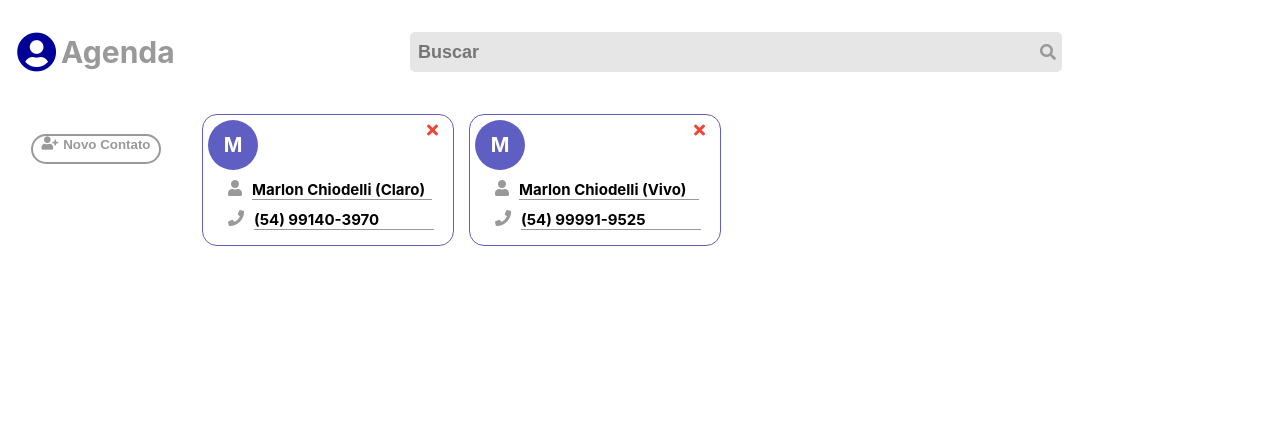
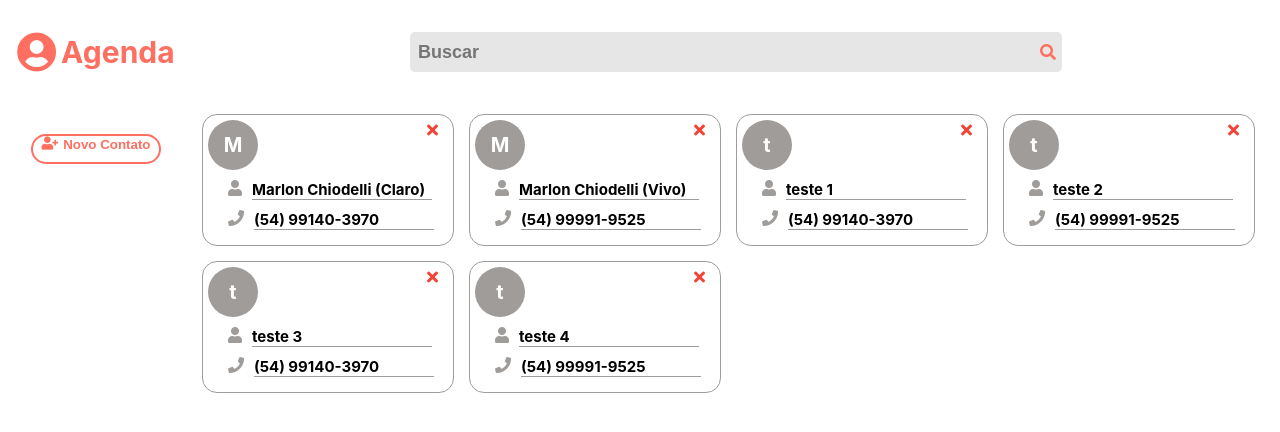
Before and after one commit to MarlonChi/react-agenda, a React app: page / in a window 1280 px wide. Built offline with nearby package versions, Linux system fonts and the light colour scheme.

Commit message:
FirstCommit

```diff
--- a/public/index.html
+++ b/public/index.html
@@ -21,7 +21,7 @@
       work correctly both with client-side routing and a non-root public URL.
       Learn how to configure a non-root public URL by running `npm run build`.
     -->
-    <title>Contacts</title>
+    <title>Agenda</title>
   </head>
   <body>
     <noscript>You need to enable JavaScript to run this app.</noscript>
--- a/src/components/Contact/AddContact/AddContact.css
+++ b/src/components/Contact/AddContact/AddContact.css
@@ -2,8 +2,8 @@
     width: 130px;
     height: 30px;
     background: #fff;
-    border: 2px solid #999;
-    color: #999;
+    border: 2px solid #FF6F61;
+    color: #FF6F61;
     border-radius: 20px;
     display: flex;
     justify-content: space-around;
--- a/src/components/Contact/AddContact/ContactModal/ContactModal.js
+++ b/src/components/Contact/AddContact/ContactModal/ContactModal.js
@@ -67,8 +67,10 @@ class ContactModal extends Component {
                     </div>
 
                     <div className="footerNewContact">
-                        <button type="button" id="btnSaveContact" className="btn btnSaveContact" onClick={ () => this.handleClick() }>Adicionar</button>
-                        <button type="button" id="btnCancel" className="btn btnCancel" onClick={ this.props.onClose }>Cancelar</button>
+                        <button type="button" id="btnSaveContact" className="btn btnSaveContact"
+                        onClick={ () => this.handleClick() }>Adicionar</button>
+                        <button type="button" id="btnCancel" className="btn btnCancel"
+                        onClick={ this.props.onClose }>Cancelar</button>
                     </div>
                 </div>
             </div>
--- a/src/components/Contact/ContactItem/ContactItem.css
+++ b/src/components/Contact/ContactItem/ContactItem.css
@@ -1,7 +1,7 @@
 .itemContatc {
     width: 250px;
     height: 130px;
-    border: 1px solid #5f5fc3;
+    border: 1px solid #9F9C99;
     border-radius: 15px;
     margin: 10px 5px 5px 10px;
     display: inline-block;
@@ -28,7 +28,7 @@
         width: 50px;
         height: 50px;
         border-radius: 50%;
-        background-color: #5f5fc3;
+        background-color: #9F9C99;
         display: flex;
         justify-content: center;
         align-items: center;
@@ -41,14 +41,14 @@
         }
 
     .itemContatc > .row > i {
-        color: #999;
+        color: #9F9C99;
         margin-left: 20px;
     }
 
     .itemContatc > .row > label {
         font-size: 15px;
         font-weight: bold;
-        border-bottom: 1px solid #999;
+        border-bottom: 1px solid #9F9C99;
         margin-left: 10px;
         width: 75%;
     }
--- a/src/components/Header/Header.css
+++ b/src/components/Header/Header.css
@@ -1,7 +1,7 @@
 .header {
     width: 100%;
     height: 15%;
-    color:#999;
+    color:#FF6F61;
     display: flex;
 }
 
@@ -15,7 +15,7 @@
 }
 
     .divLogo > i {
-        color: #000099;
+        color: #FF6F61;
         font-size: 40px;
         margin-right: 5px;
     }
--- a/src/helpers/contacts.js
+++ b/src/helpers/contacts.js
@@ -9,4 +9,24 @@ export default [
         "name": "Marlon Chiodelli (Vivo)",
         "phone": "(54) 99991-9525"
     },
+    {
+        "id": 3,
+        "name": "teste 1",
+        "phone": "(54) 99140-3970"
+    },
+    {
+        "id": 4,
+        "name": "teste 2",
+        "phone": "(54) 99991-9525"
+    },
+    {
+        "id": 5,
+        "name": "teste 3",
+        "phone": "(54) 99140-3970"
+    },
+    {
+        "id": 6,
+        "name": "teste 4",
+        "phone": "(54) 99991-9525"
+    },
 ]
```
